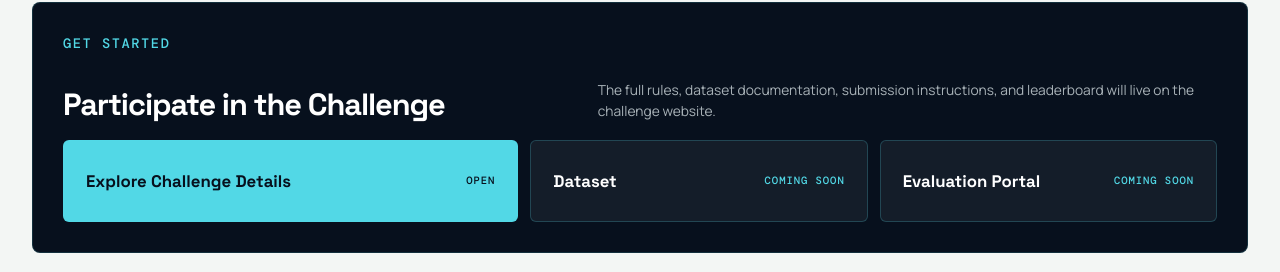
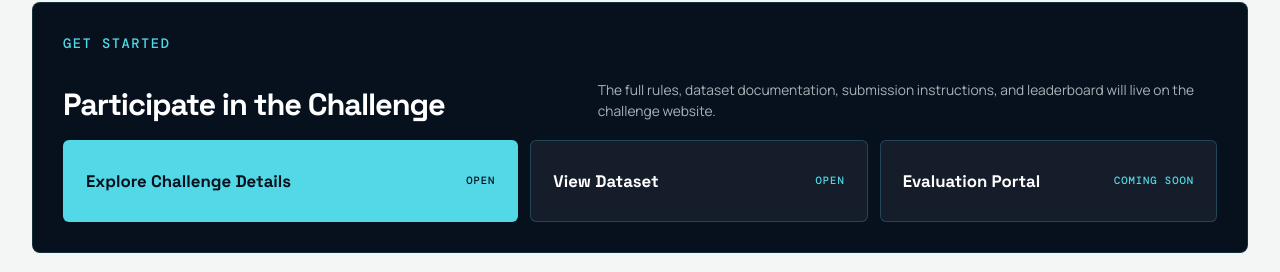
Before and after one commit to bimanual-robot-learning/bimanual-robot-learning.github.io, a React (Vite) app: page / in a window 1280 px wide. Shown: the part 7019-7291 px from the top of the page. Built offline with nearby package versions, Linux system fonts and the light colour scheme.

Commit message:
feat: publish challenge dataset link

```diff
--- a/src/data/workshop.ts
+++ b/src/data/workshop.ts
@@ -286,7 +286,12 @@ export const challenge: ChallengeInfo = {
       url: '/challenge/',
       external: false,
     },
-    { label: 'Dataset', status: 'coming-soon' },
+    {
+      label: 'View Dataset',
+      status: 'available',
+      url: 'https://huggingface.co/datasets/challenge-2026/challenge_data',
+      external: true,
+    },
     { label: 'Evaluation Portal', status: 'coming-soon' },
   ],
 }
```
Also changed, not shown: 1 other file (tests, documents, lock files or other folders).
